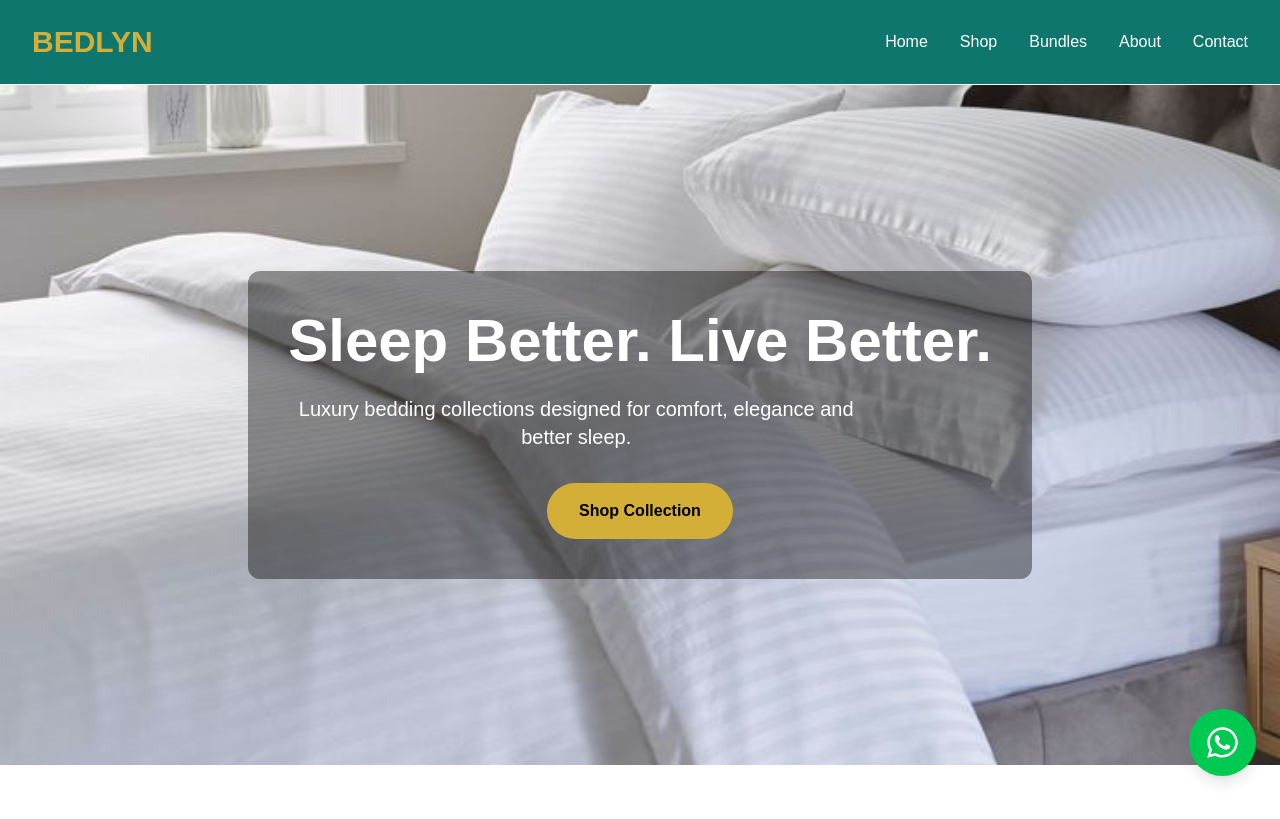
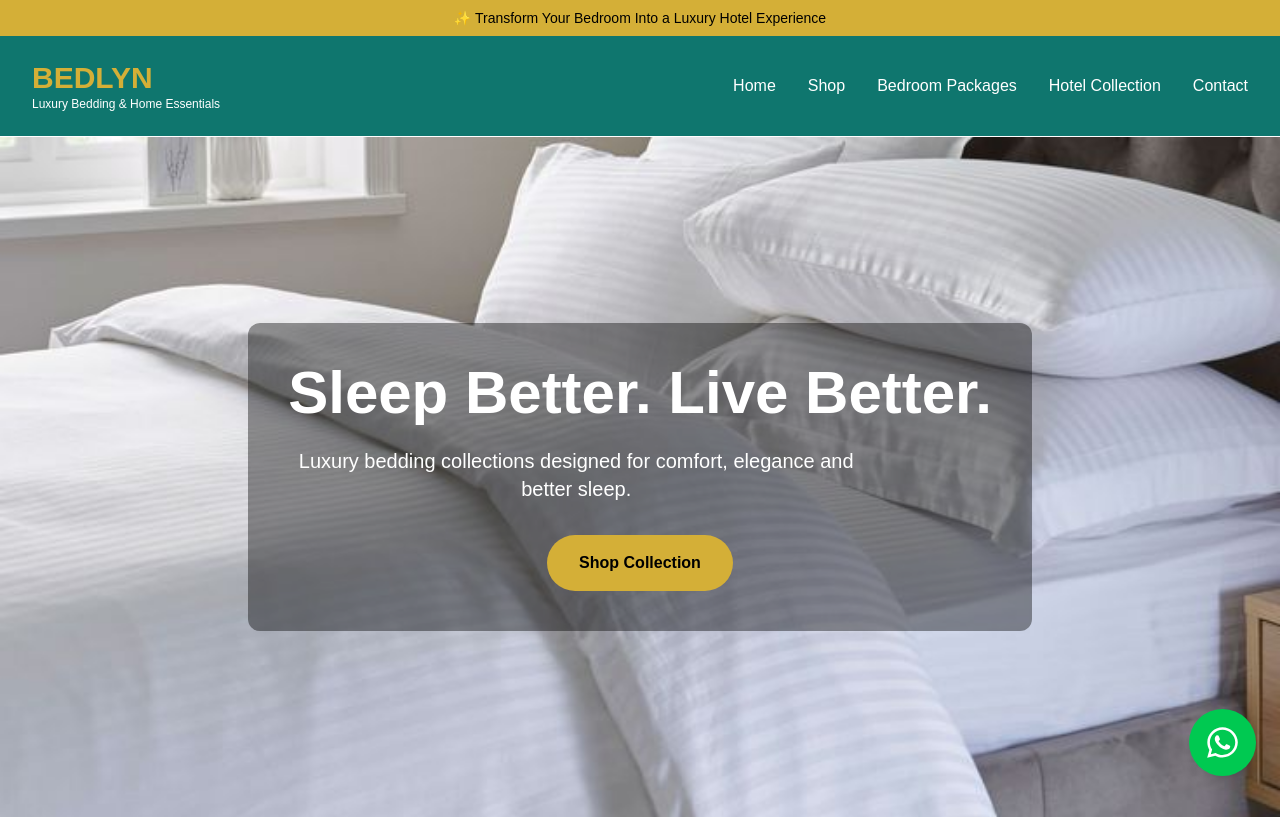
Before and after one commit to Naluwu/Bedlyn, a Next.js app: page / in a window 1280 px wide. Shown: the top 819 px of the page. Built offline with nearby package versions, Linux system fonts and the light colour scheme.

Commit message:
nav bar upgrade

```diff
--- a/app/page.tsx
+++ b/app/page.tsx
@@ -22,18 +22,26 @@ export default function Home() {
 
   return (
     <main className="bg-white text-gray-900">
-
+<div className="bg-[#D4AF37] text-black text-center py-2 text-sm font-medium">
+  ✨ Transform Your Bedroom Into a Luxury Hotel Experience
+</div>
       {/* Navbar */}
       <nav className="flex justify-between items-center px-8 py-6 border-b bg-[#0F766E] text-white">
+        <div>
   <h1 className="text-3xl font-bold text-[#D4AF37]">
     BEDLYN
   </h1>
 
+  <p className="text-xs text-white">
+    Luxury Bedding & Home Essentials
+  </p>
+</div>
+
         <div className="flex gap-8">
   <a href="#">Home</a>
   <a href="#">Shop</a>
-          <a href="#">Bundles</a>
-          <a href="#">About</a>
+  <a href="#">Bedroom Packages</a>
+  <a href="#">Hotel Collection</a>
   <a href="#">Contact</a>
 </div>
       </nav>
```
Lines whose indentation alone changed are shown as unchanged.
